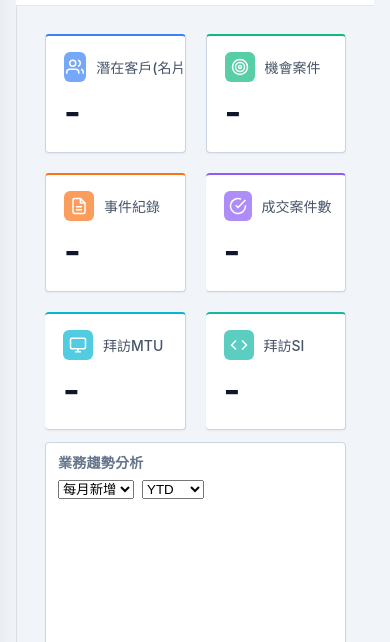
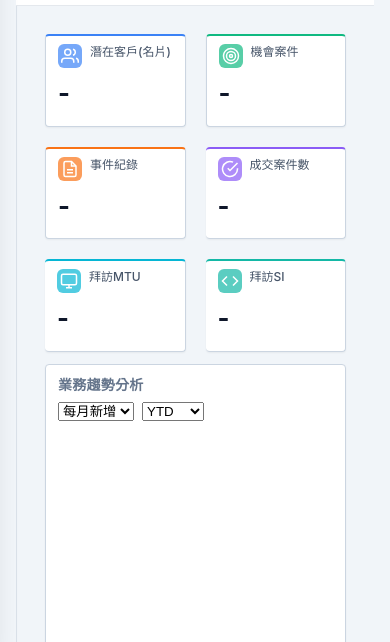
Before and after one commit to TFC433/0506test001, a website: page public/dashboard.html in a window 390 px wide. Shown: the part 202-844 px from the top of the page. Drawn offline with nearby package versions, Linux system fonts and the light colour scheme; no server answers; sample sign-in values are in the browser's storage.

Commit message:
update0616 1103

```diff
--- a/public/styles/modules/responsive.css
+++ b/public/styles/modules/responsive.css
@@ -68,6 +68,41 @@
     }
     #page-dashboard .stats-grid > .stat-card {
         min-width: 0;
+        padding: var(--spacing-3);
+    }
+    #page-dashboard .stats-grid > .stat-card .stat-header {
+        align-items: flex-start;
+        gap: var(--spacing-2);
+        min-width: 0;
+    }
+    #page-dashboard .stats-grid > .stat-card .stat-icon {
+        width: 26px;
+        height: 26px;
+        flex: 0 0 26px;
+    }
+    #page-dashboard .stats-grid > .stat-card .stat-label {
+        min-width: 0;
+        font-size: var(--font-size-xs);
+        line-height: 1.25;
+        overflow-wrap: anywhere;
+    }
+    #page-dashboard .stats-grid > .stat-card .stat-content {
+        align-items: flex-start;
+        flex-direction: column;
+        gap: var(--spacing-1);
+        min-width: 0;
+    }
+    #page-dashboard .stats-grid > .stat-card .stat-number {
+        min-width: 0;
+        font-size: 1.75rem;
+        line-height: 1;
+    }
+    #page-dashboard .stats-grid > .stat-card .stat-trend {
+        max-width: 100%;
+        min-width: 0;
+        font-size: var(--font-size-xs);
+        line-height: 1.25;
+        overflow-wrap: anywhere;
     }
     #page-dashboard .dashboard-grid-flexible {
         gap: var(--spacing-4);
@@ -312,6 +347,15 @@
     }
     #page-dashboard .stats-grid > .stat-card {
         min-width: 0;
+        padding: var(--spacing-2) var(--spacing-3);
+    }
+    #page-dashboard .stats-grid > .stat-card .stat-icon {
+        width: 24px;
+        height: 24px;
+        flex-basis: 24px;
+    }
+    #page-dashboard .stats-grid > .stat-card .stat-number {
+        font-size: 1.6rem;
     }
     #page-dashboard .dashboard-grid-flexible {
         gap: var(--spacing-3);
```
